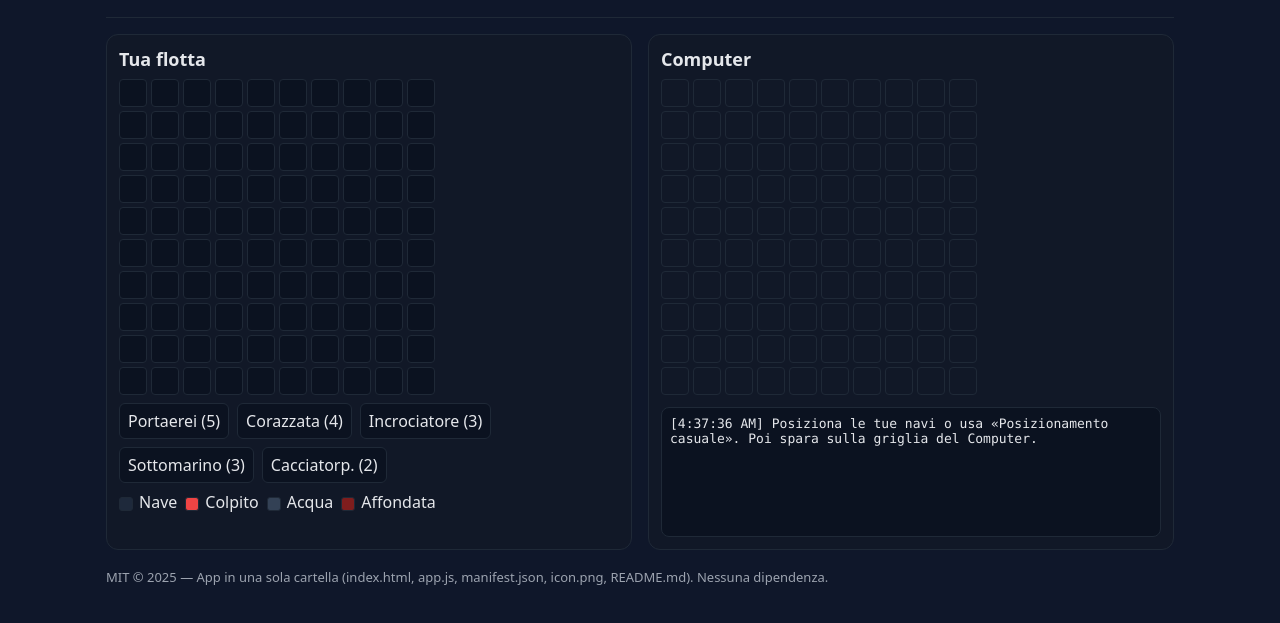
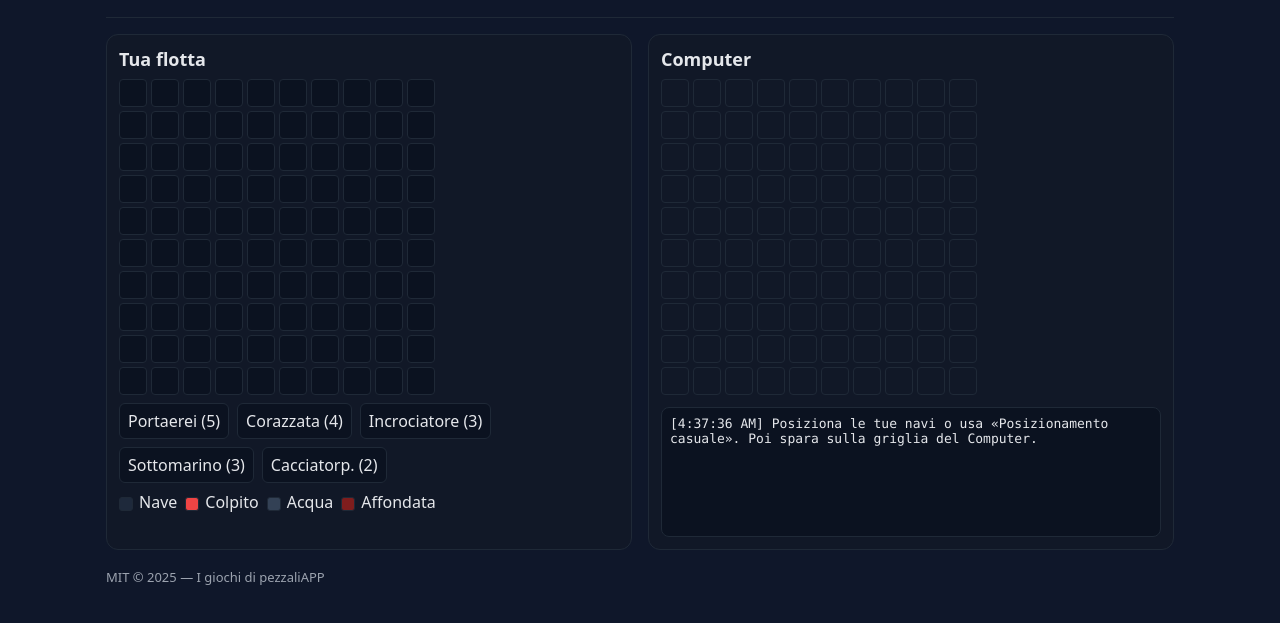
Before and after one commit to pezzaliapp/BattagliaNavale, a plain HTML site: page index.html in a window 1280 px wide. Shown: the part 83-706 px from the top of the page. Drawn offline with Linux system fonts and the light colour scheme.

Commit message:
Update index.html

```diff
--- a/index.html
+++ b/index.html
@@ -79,7 +79,7 @@
     </div>
 
     <div class="footer">
-      MIT © 2025 — App in una sola cartella (index.html, app.js, manifest.json, icon.png, README.md). Nessuna dipendenza.
+      MIT © 2025 — I giochi di pezzaliAPP
     </div>
   </div>
 
```
